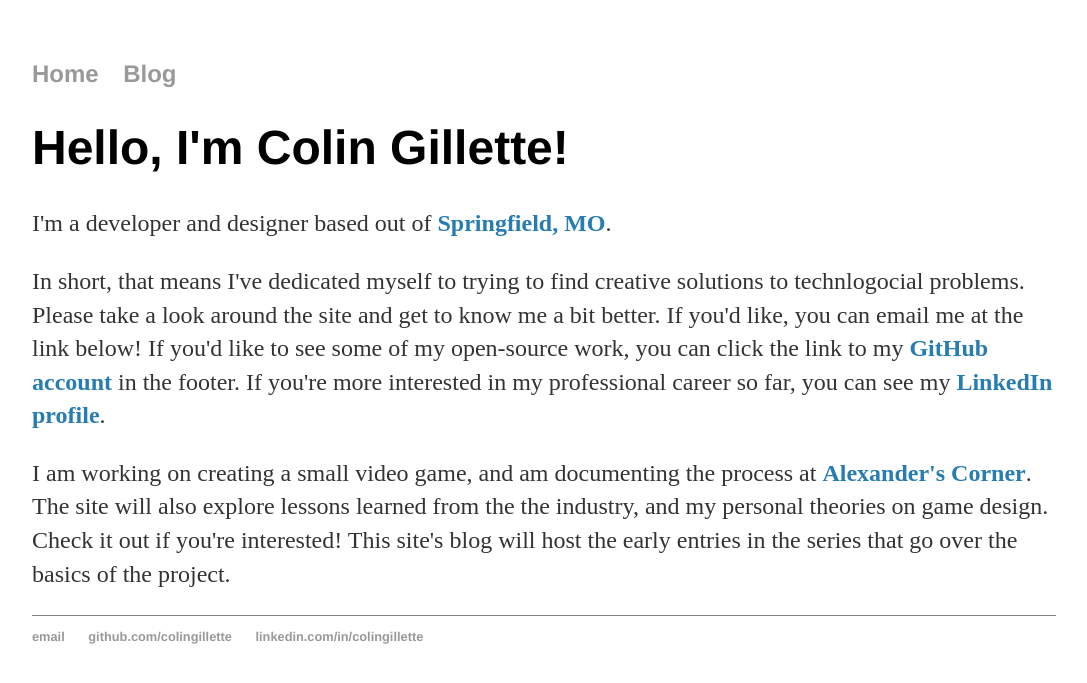
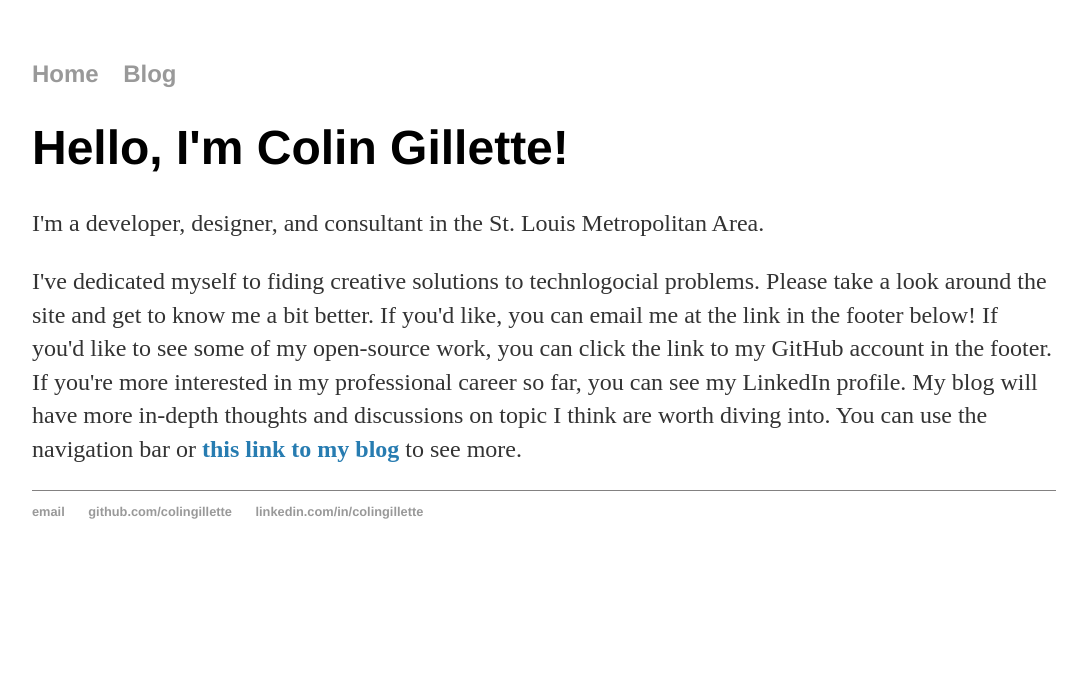
Before and after one commit to colingillette/colingillette.github.io, a Jekyll site: the page built from index.html, in a window 1280 px wide. Shown: the top 683 px of the page, without its empty margins (96-1183 px from the left). Built offline with Jekyll 4.4.1, drawn with Linux system fonts in a browser that asks for light colours.

Commit message:
reset 2022

```diff
--- a/_config.yml
+++ b/_config.yml
@@ -1,3 +1,3 @@
-name: Colin Gillette, Developer & Designer
+name: Colin Gillette, Developer, Designer, & Consultant
 markdown: kramdown
 permalink: /blog/:year/:month/:day/:title
--- a/index.html
+++ b/index.html
@@ -5,18 +5,14 @@ title: Colin Alexander Gillette, Software Developer
 <div class="blurb">
     <h1>Hello, I'm Colin Gillette!</h1>
     <p>
-        I'm a developer and designer based out of <a href="https://www.springfieldmo.org/">Springfield, MO</a>.
+        I'm a developer, designer, and consultant in the St. Louis Metropolitan Area.
     </p>
     <p>
-        In short, that means I've dedicated myself to trying to find creative solutions to technlogocial problems.
-        Please take a look around the site and get to know me a bit better. If you'd like, you can email me at the link
-        below! If you'd like to see some of my open-source work, you can click the link to my <a href="https://github.com/colingllette">GitHub account</a> in the footer.
-        If you're more interested in my professional career so far, you can see my
-        <a href="https://www.linkedin.com/in/colingillette/">LinkedIn profile</a>.
-    </p>
-    <p>
-        I am working on creating a small video game, and am documenting the process at <a href="https://alexanderscorner.substack.com/">Alexander's Corner</a>.
-        The site will also explore lessons learned from the the industry, and my personal theories on game design. Check it out if you're interested!
-        This site's blog will host the early entries in the series that go over the basics of the project.
+        I've dedicated myself to fiding creative solutions to technlogocial problems.
+        Please take a look around the site and get to know me a bit better. If you'd like, you can email me at the link in the footer
+        below! If you'd like to see some of my open-source work, you can click the link to my GitHub account in the footer.
+        If you're more interested in my professional career so far, you can see my LinkedIn profile. My blog will have more in-depth
+        thoughts and discussions on topic I think are worth diving into. You can use the navigation bar or
+        <a href="https://colingillette.com/blog">this link to my blog</a> to see more.
     </p>
 </div>
```
Also changed, not shown: _posts/2022-01-04-three-saints-beer.md (added, +25 -0 lines).
